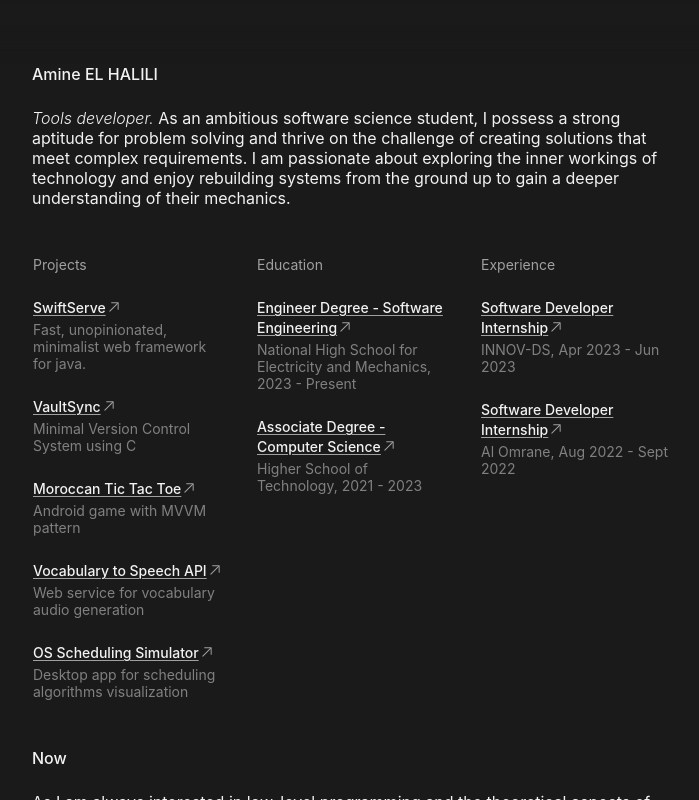
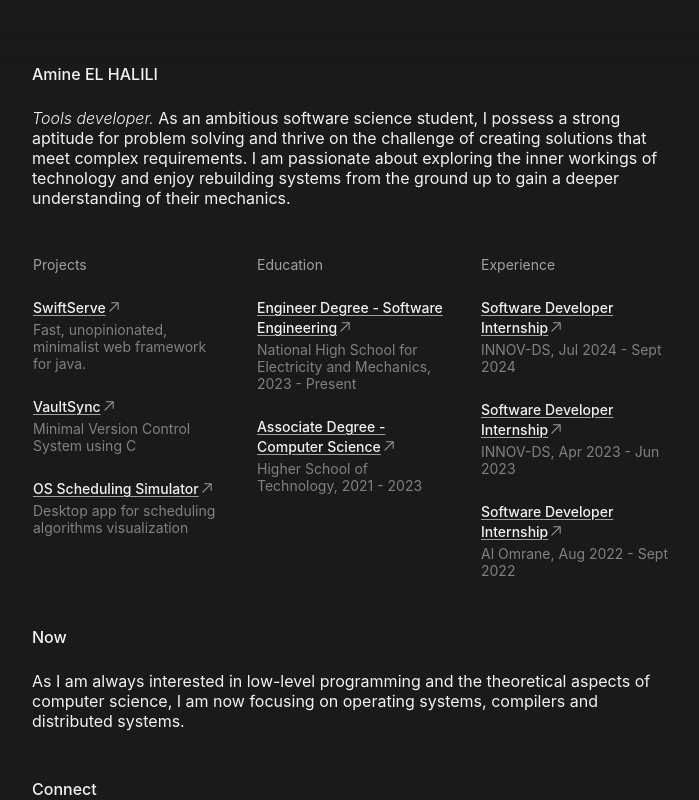
Before and after one commit to elhalili/aelhalili-portfolio, a React (Vite) app: page / in a window 1280 px wide. Shown: the whole page, without its empty margins (287-986 px from the left). Built offline with nearby package versions, Linux system fonts and the light colour scheme; a web font is replaced by a local one.

Commit message:
Update data

```diff
--- a/src/data/index.ts
+++ b/src/data/index.ts
@@ -11,16 +11,6 @@ export const resumeData: MyCustomTypes.ColumnEntry[] = [
         title: "VaultSync",
         description: "Minimal Version Control System using C",
         link: "https://github.com/elhalili/VaultSync",
-      },
-      {
-        title: "Moroccan Tic Tac Toe",
-        description: "Android game with MVVM pattern",
-        link: "https://github.com/elhalili/tic-tac-toe",
-      },
-      {
-        title: "Vocabulary to Speech API",
-        description: "Web service for vocabulary audio generation",
-        link: "https://github.com/elhalili/vocabulary-to-speech-api",
       },
       {
         title: "OS Scheduling Simulator",
@@ -50,6 +40,11 @@ export const resumeData: MyCustomTypes.ColumnEntry[] = [
     cells: [
       {
         title: "Software Developer Internship",
+        description: "INNOV-DS, Jul 2024 - Sept 2024",
+        link: "https://innov-ds.com/",
+      },
+      {
+        title: "Software Developer Internship",
         description: "INNOV-DS, Apr 2023 - Jun 2023",
         link: "https://innov-ds.com/",
       },
@@ -72,7 +67,7 @@ export const about: MyCustomTypes.About = {
 export const interests: MyCustomTypes.Interests = {
   header: "Now",
   content: [
-    "As I am always interested in low-level programming and the theoretical aspects of computer science, I am now focusing on operating systems and compilers. Additionally, I have a keen interest in statistical analysis and AI.",
+    "As I am always interested in low-level programming and the theoretical aspects of computer science, I am now focusing on operating systems, compilers and distributed systems.",
   ],
 };
 
@@ -81,11 +76,11 @@ export const contact: MyCustomTypes.Contact = {
   startWith: "Reach me at ",
   contacts: [
     {
-      content: "@linkedIn",
+      content: "@linkedin",
       link: "https://www.linkedin.com/in/amine-el-halili/",
     },
     {
-      content: "@Mail",
+      content: "@mail",
       link: "mailto:amine.elhalili1@gmail.com",
     },
   ],
```
